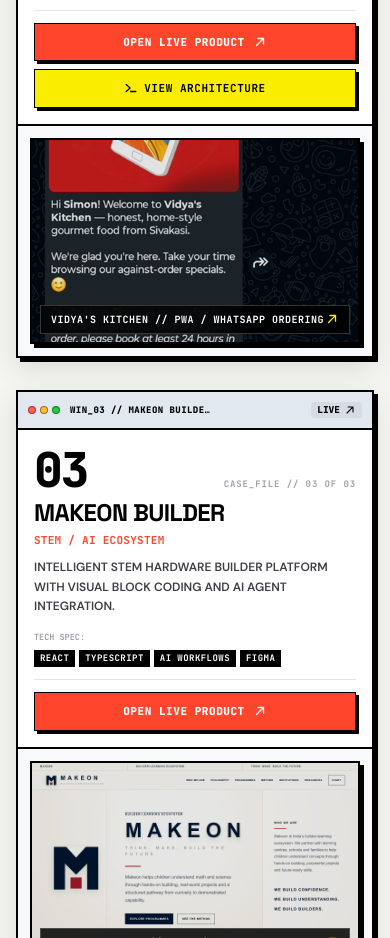
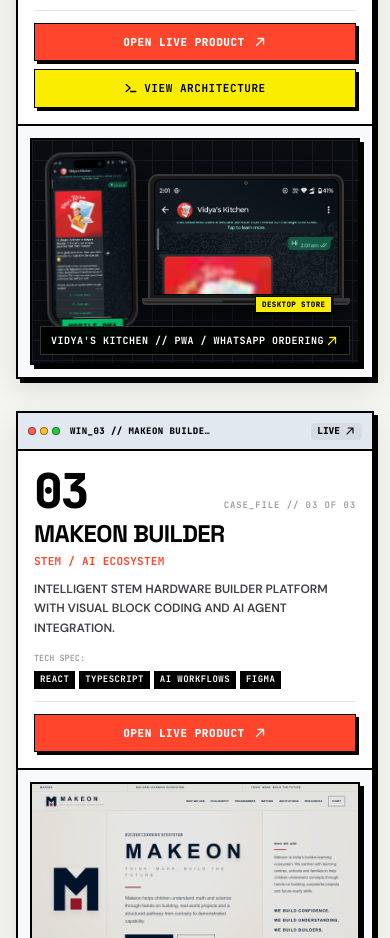
Before and after one commit to santhosh-a-designer/portfolio, a Next.js app: page /v2 in a window 390 px wide. Shown: the part 2107-3045 px from the top of the page. Built offline with nearby package versions, Linux system fonts and the light colour scheme; no server answers.

Commit message:
feat(v2): redesign Vidya's Kitchen visual with dual iPhone and MacBook device composition

```diff
--- a/app/v2/components/ProjectWindowStack.tsx
+++ b/app/v2/components/ProjectWindowStack.tsx
@@ -18,6 +18,110 @@ export interface ProjectItem {
   mockupType: "parla" | "ezra" | "forma";
   techStack?: string[];
   description?: string;
+}
+
+function VidyasKitchenDualDeviceMockup() {
+  return (
+    <div className="w-full h-full min-h-[220px] sm:min-h-[280px] md:min-h-[320px] lg:max-h-[420px] bg-[#0A0D12] border-2 border-black p-3 sm:p-5 flex items-center justify-center relative overflow-hidden shadow-[4px_4px_0px_0px_rgba(0,0,0,1)] select-none">
+      {/* Subtle grid pattern background */}
+      <div
+        className="absolute inset-0 opacity-[0.07] pointer-events-none"
+        style={{
+          backgroundImage: "linear-gradient(#ffffff 1px, transparent 1px), linear-gradient(90deg, #ffffff 1px, transparent 1px)",
+          backgroundSize: "20px 20px",
+        }}
+      />
+
+      {/* Dual Devices Composition: iPhone (Left) + MacBook (Right) */}
+      <div className="relative z-10 w-full flex flex-row items-center justify-center gap-3 sm:gap-5 md:gap-6 lg:gap-8 max-w-[560px] mx-auto pb-6 sm:pb-8">
+
+        {/* ─── LEFT: iPhone / Mobile Mockup ─── */}
+        <div className="relative w-[30%] max-w-[145px] shrink-0 transform -rotate-1 sm:-rotate-2 hover:rotate-0 transition-transform duration-300 drop-shadow-[0_12px_24px_rgba(0,0,0,0.6)]">
+          {/* iPhone Outer Chassis */}
+          <div className="relative bg-[#1C1C1E] p-[3px] sm:p-[4.5px] rounded-[18px] sm:rounded-[22px] border-[2px] border-[#3A3A3C] shadow-inner">
+
+            {/* Dynamic Island / Speaker Notch Pill */}
+            <div className="absolute top-[6px] sm:top-[8px] left-1/2 -translate-x-1/2 w-8 sm:w-10 h-2 sm:h-2.5 bg-black rounded-full z-20 flex items-center justify-end pr-1">
+              <div className="w-1 h-1 rounded-full bg-[#1c3d5a]/60" />
+            </div>
+
+            {/* Screen Bezel & Container */}
+            <div className="relative w-full aspect-[9/18.5] bg-black rounded-[14px] sm:rounded-[18px] overflow-hidden border border-black/50">
+              <Image
+                src="/case-studies/vidyas-kitchen/VK-M-1.png"
+                alt="Vidya's Kitchen Mobile PWA Experience"
+                fill
+                sizes="(max-width: 640px) 120px, 150px"
+                className="object-cover object-top"
+                priority
+              />
+              {/* Gloss Reflection Overlay */}
+              <div className="absolute inset-0 bg-gradient-to-tr from-transparent via-white/[0.04] to-transparent pointer-events-none" />
+            </div>
+
+            {/* Bottom Home Indicator Line */}
+            <div className="absolute bottom-[6px] left-1/2 -translate-x-1/2 w-10 sm:w-12 h-[2.5px] bg-white/40 rounded-full z-20 pointer-events-none" />
+          </div>
+
+          {/* Badge: MOBILE PWA */}
+          <div className="absolute -bottom-2 sm:-bottom-2.5 left-1/2 -translate-x-1/2 px-1.5 py-0.5 bg-[#00C16A] text-black font-mono font-black text-[7.5px] sm:text-[8.5px] uppercase tracking-wider border border-black shadow-[1.5px_1.5px_0px_0px_rgba(0,0,0,1)] whitespace-nowrap z-20">
+            MOBILE PWA
+          </div>
+        </div>
+
+        {/* ─── RIGHT: MacBook / Desktop Mockup ─── */}
+        <div className="relative w-[65%] max-w-[340px] shrink-0 drop-shadow-[0_16px_32px_rgba(0,0,0,0.7)] hover:scale-[1.02] transition-transform duration-300">
+          {/* MacBook Top Lid Display */}
+          <div className="relative bg-[#1A1A1A] p-[3.5px] sm:p-[5px] rounded-t-[10px] sm:rounded-t-[14px] border-[2px] border-b-0 border-[#383838]">
+
+            {/* Top Webcam Notch / Bezel */}
+            <div className="absolute top-[3px] left-1/2 -translate-x-1/2 w-2 h-2 rounded-full flex items-center justify-center z-20">
+              <div className="w-1 h-1 rounded-full bg-[#2a2a2a] border border-[#444]" />
+            </div>
+
+            {/* Laptop Screen Display */}
+            <div className="relative w-full aspect-[16/10] bg-black rounded-t-[7px] sm:rounded-t-[10px] overflow-hidden border border-black">
+              <Image
+                src="/case-studies/vidyas-kitchen/vidyas-kitchen-thumb.png"
+                alt="Vidya's Kitchen Desktop Experience"
+                fill
+                sizes="(max-width: 640px) 240px, (max-width: 1024px) 340px, 400px"
+                className="object-cover object-top"
+                priority
+              />
+              {/* Screen Glare Overlay */}
+              <div className="absolute inset-0 bg-gradient-to-tr from-transparent via-white/[0.05] to-transparent pointer-events-none" />
+            </div>
+          </div>
+
+          {/* MacBook Base Keyboard Chassis & Notch Lip */}
+          <div className="relative w-[106%] -left-[3%] h-[7px] sm:h-[9px] bg-gradient-to-b from-[#404040] via-[#2D2D2D] to-[#1C1C1C] rounded-b-[4px] border-[2px] border-[#383838] shadow-md flex justify-center">
+            {/* Display Open Thumb Groove */}
+            <div className="w-12 sm:w-16 h-[2.5px] bg-[#151515] rounded-b-sm border-t border-[#555]/30" />
+          </div>
+
+          {/* Badge: DESKTOP STORE */}
+          <div className="absolute -bottom-2 sm:-bottom-2.5 right-3 sm:right-6 px-1.5 py-0.5 bg-[#FAED00] text-black font-mono font-black text-[7.5px] sm:text-[8.5px] uppercase tracking-wider border border-black shadow-[1.5px_1.5px_0px_0px_rgba(0,0,0,1)] whitespace-nowrap z-20">
+            DESKTOP STORE
+          </div>
+        </div>
+
+      </div>
+
+      {/* Floating Link Pill Overlay — Stays above the device visual */}
+      <Link
+        href="https://www.vidyaskitchenhome.com/"
+        target="_blank"
+        rel="noopener noreferrer"
+        className="absolute bottom-2 sm:bottom-3 left-2 sm:left-3 right-2 sm:right-3 flex items-center justify-between bg-black/90 hover:bg-black backdrop-blur-md px-2.5 sm:px-3.5 py-1.5 sm:py-2 border border-white/20 transition-all text-white font-mono text-[10px] sm:text-xs z-30 shadow-lg"
+      >
+        <span className="font-bold uppercase tracking-wider truncate">
+          VIDYA&apos;S KITCHEN // PWA / WHATSAPP ORDERING
+        </span>
+        <ArrowUpRight weight="bold" className="w-3.5 h-3.5 shrink-0 text-[#FAED00]" />
+      </Link>
+    </div>
+  );
 }
 
 function VidyasKitchenArchitectureVisual() {
@@ -235,6 +339,10 @@ function WindowCard({
               <div className="w-full h-full max-h-[420px] overflow-y-auto">
                 <VidyasKitchenArchitectureVisual />
               </div>
+            ) : isVidyasKitchen ? (
+              <div className="w-full h-full flex items-center justify-center">
+                <VidyasKitchenDualDeviceMockup />
+              </div>
             ) : (
               <div className="w-full h-full min-h-[190px] sm:min-h-[260px] md:min-h-[300px] lg:max-h-[420px] aspect-[16/10] relative bg-black border-2 border-black overflow-hidden shadow-[4px_4px_0px_0px_rgba(0,0,0,1)] group/mockup flex items-center justify-center">
                 {item.image ? (
```
